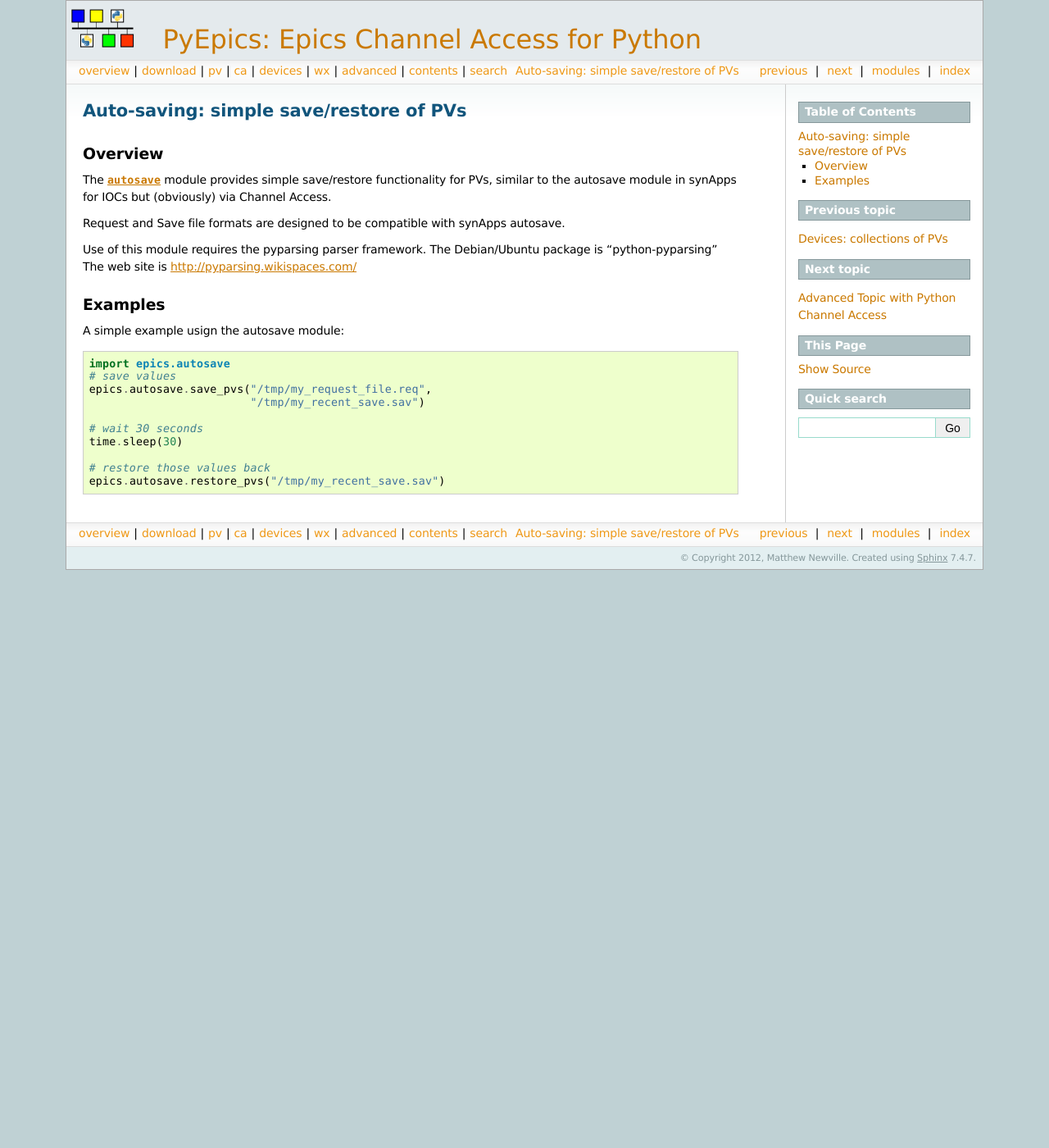
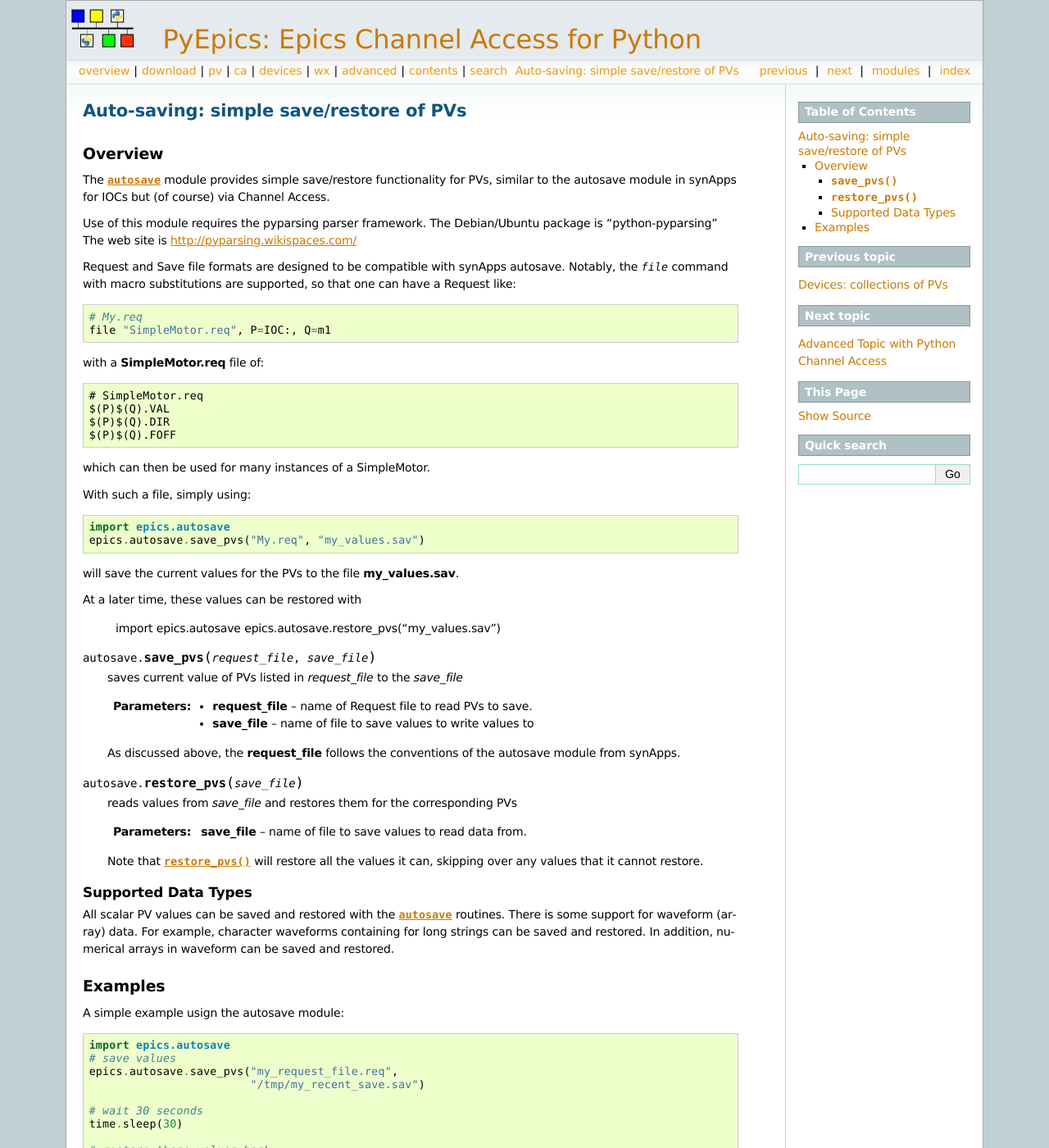
Before and after one commit to pyepics/pyepics, a Sphinx documentation site: the page built from doc/autosave.rst, in a window 1280 px wide and 1400 px high. Shown: the whole window at 82% size. Built offline with Sphinx 7.4.7, drawn with Linux system fonts in a browser that asks for light colours; formulas are drawn with MathJax 3; pages that are not in the unit, such as notebooks, are missing from menus; the version number is read from the project's files by our own code.

Commit message:
add discussion of waveform data in autosave

```diff
--- a/doc/autosave.rst
+++ b/doc/autosave.rst
@@ -11,15 +11,71 @@
 
 The :mod:`autosave` module provides simple save/restore
 functionality for PVs, similar to the autosave module in synApps
-for IOCs but (obviously) via Channel Access.
-
-Request and Save file formats are designed to be compatible with
-synApps autosave.
+for IOCs but (of course) via Channel Access.
 
 Use of this module requires the pyparsing parser framework.
 The Debian/Ubuntu package is "python-pyparsing"
 The web site is http://pyparsing.wikispaces.com/
 
+
+Request and Save file formats are designed to be compatible with synApps
+autosave.  Notably, the `file` command with macro substitutions are
+supported, so that one can have a Request like::
+
+   # My.req
+   file "SimpleMotor.req", P=IOC:, Q=m1
+
+with a  **SimpleMotor.req** file of::
+
+   # SimpleMotor.req
+   $(P)$(Q).VAL
+   $(P)$(Q).DIR
+   $(P)$(Q).FOFF
+
+which can then be used for many instances of a SimpleMotor.
+
+With such a file, simply using::
+
+    import epics.autosave
+    epics.autosave.save_pvs("My.req", "my_values.sav")
+
+will save the current values for the PVs to the file **my_values.sav**.
+
+At a later time, these values can be restored with
+
+    import epics.autosave
+    epics.autosave.restore_pvs("my_values.sav")
+
+
+
+.. function:: save_pvs(request_file, save_file)
+
+   saves current value of PVs listed in *request_file* to the *save_file*
+
+   :param request_file: name of Request file to read PVs to save.
+   :param save_file: name of file to save values to write values to
+
+   As discussed above, the **request_file** follows the conventions of the
+   autosave module from synApps.
+
+.. function:: restore_pvs(save_file)
+
+   reads values from *save_file* and restores them for the corresponding PVs
+
+   :param save_file: name of file to save values to read data from.
+
+
+   Note that :func:`restore_pvs` will restore all the values it can, skipping
+   over any values that it cannot restore.
+
+
+Supported Data Types
+~~~~~~~~~~~~~~~~~~~~~~~~~~~~~~
+
+All scalar PV values can be saved and restored with the :mod:`autosave`
+routines.  There is some support for waveform (array) data.  For example,
+character waveforms containing for long strings can be saved and restored.
+In addition, numerical arrays in waveform can be saved and restored.
 
 Examples
 ==========
@@ -29,7 +85,7 @@
 
     import epics.autosave
     # save values
-    epics.autosave.save_pvs("/tmp/my_request_file.req",
+    epics.autosave.save_pvs("my_request_file.req",
                             "/tmp/my_recent_save.sav")
 
     # wait 30 seconds
```
